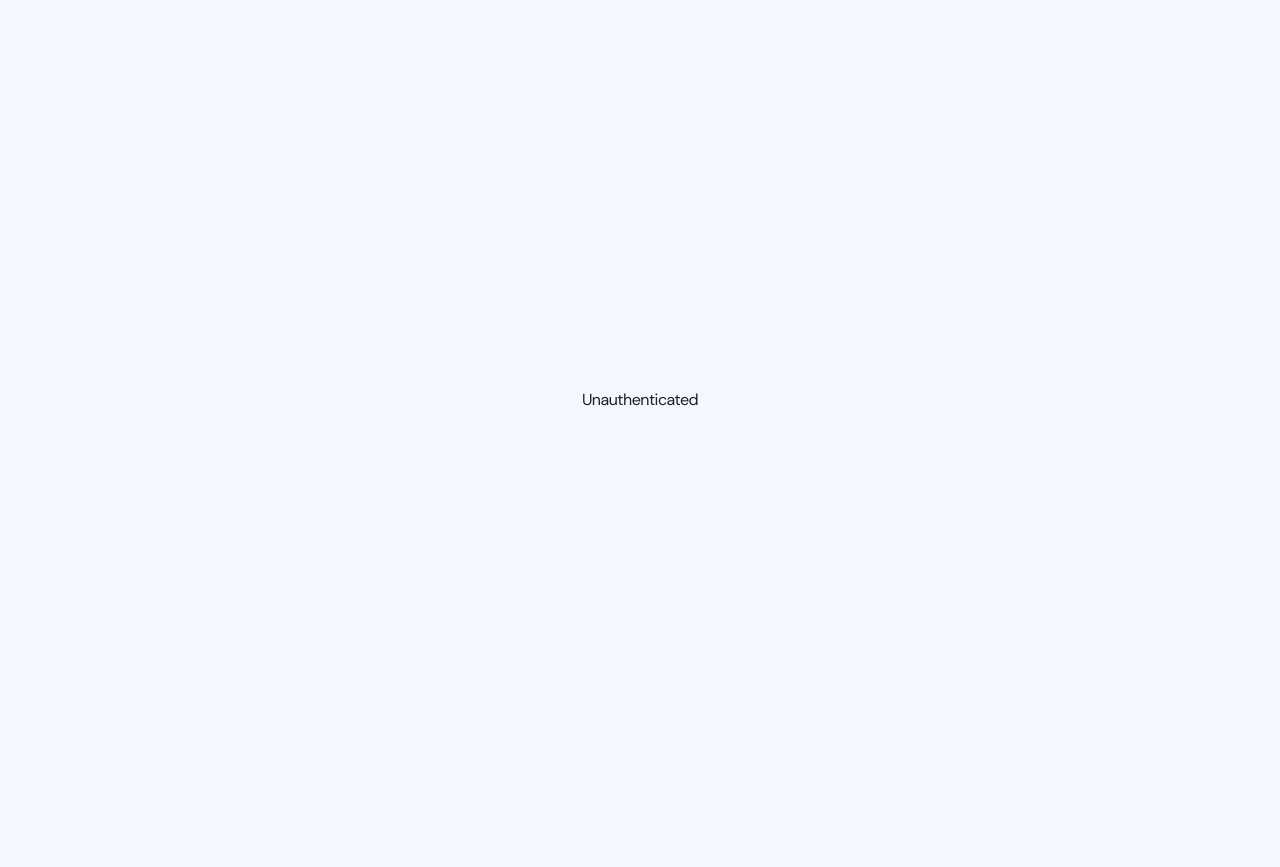
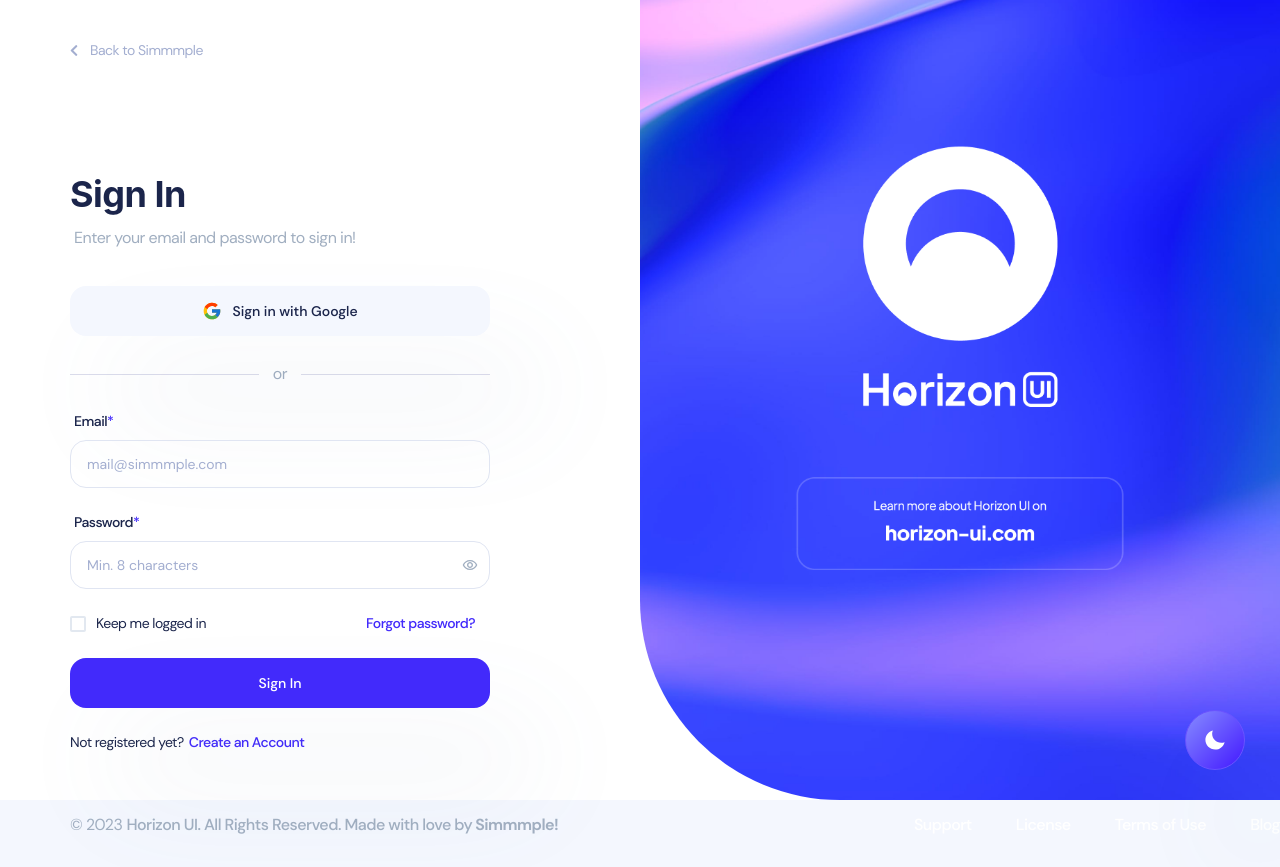
Before and after one commit to zulham724/chakra-admin, a Next.js app: page /pages/login in a window 1280 px wide. Before the commit the page ends 800 px from the top, so only its background shows below. Built offline with nearby package versions, Linux system fonts and the light colour scheme; no server answers.

Commit message:
Update _app.js

```diff
--- a/src/pages/_app.js
+++ b/src/pages/_app.js
@@ -82,17 +82,17 @@
     // return <Loading />
   }
 
-  if (status === "unauthenticated") {
-    // Router.push('/pages/login')
-    return <div
-      style={{
-        display: 'flex',
-        justifyContent: 'center',
-        alignItems: 'center',
-        height: '100vh'
-      }}
-    >Unauthenticated</div>
-  }
+  // if (status === "unauthenticated") {
+  //   // Router.push('/pages/login')
+  //   return <div
+  //     style={{
+  //       display: 'flex',
+  //       justifyContent: 'center',
+  //       alignItems: 'center',
+  //       height: '100vh'
+  //     }}
+  //   >Unauthenticated</div>
+  // }
 
   if (status === "authenticated") {
     // console.log('authenticated', session)
```
